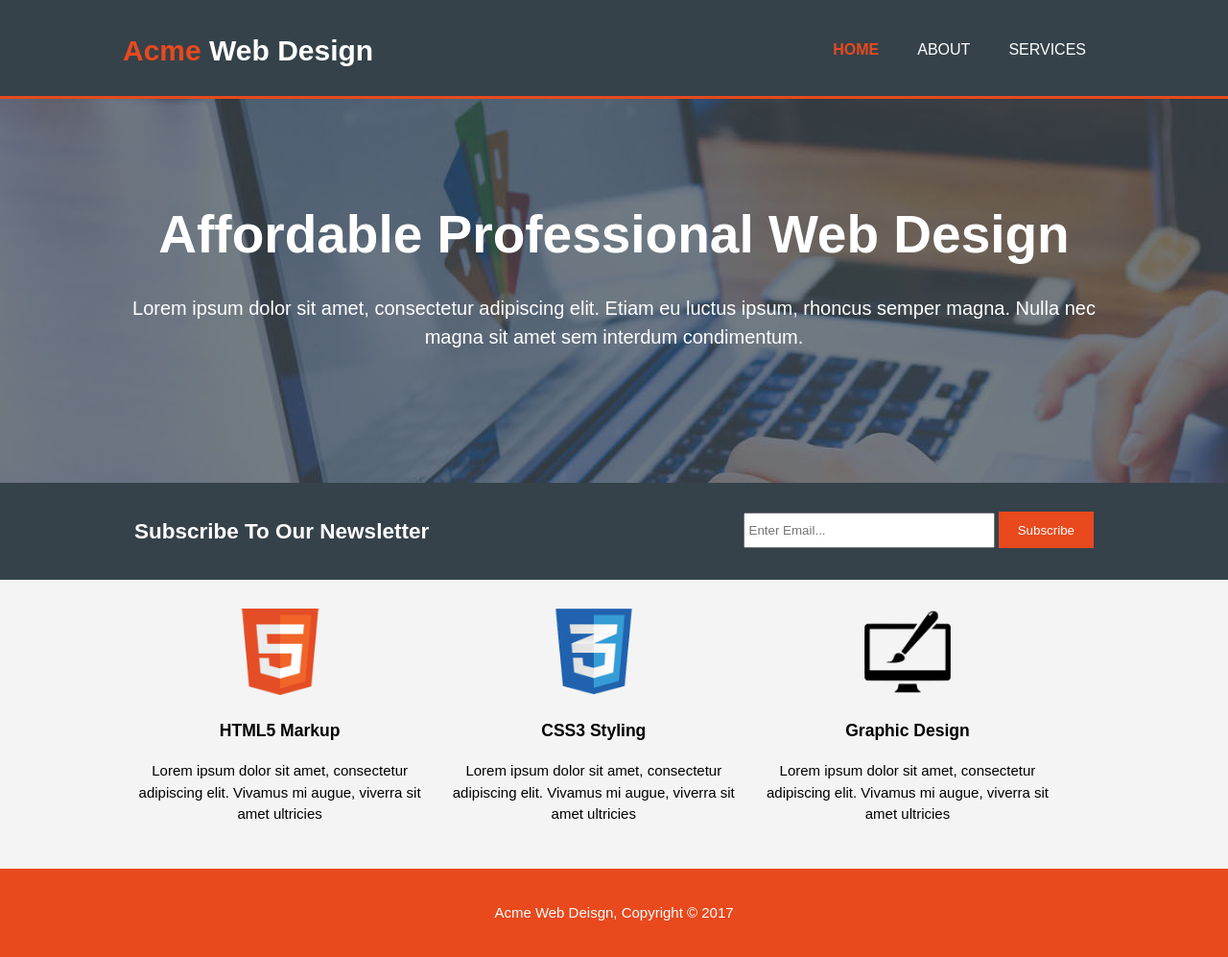
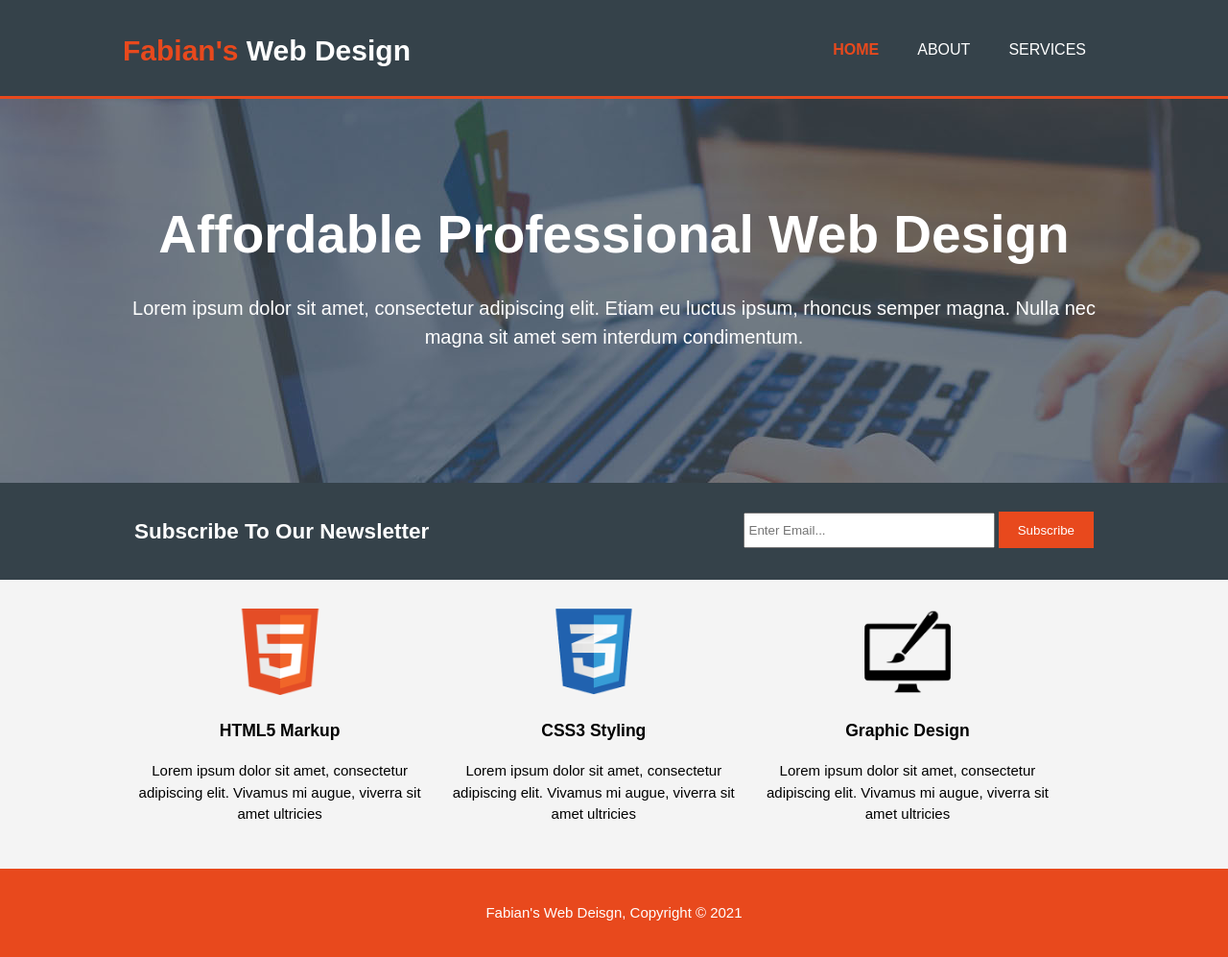
Before and after one commit to FabianFNTC/test, a plain HTML site: page acme/index.html in a window 1280 px wide. Shown: the whole page at 96% size. Drawn offline with Linux system fonts and the light colour scheme.

Commit message:
Update index.html

```diff
--- a/acme/index.html
+++ b/acme/index.html
@@ -13,7 +13,7 @@
     <header>
       <div class="container">
         <div id="branding">
-          <h1><span class="highlight">Acme</span> Web Design</h1>
+          <h1><span class="highlight">Fabian's</span> Web Design</h1>
         </div>
         <nav>
           <ul>
@@ -63,7 +63,7 @@
     </section>
 
     <footer>
-      <p>Acme Web Deisgn, Copyright &copy; 2017</p>
+      <p>Fabian's Web Deisgn, Copyright &copy; 2021</p>
     </footer>
   </body>
 </html>
```
